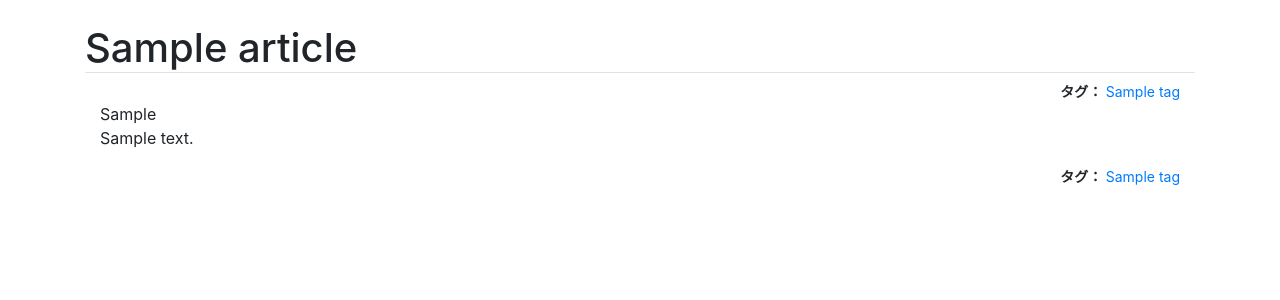
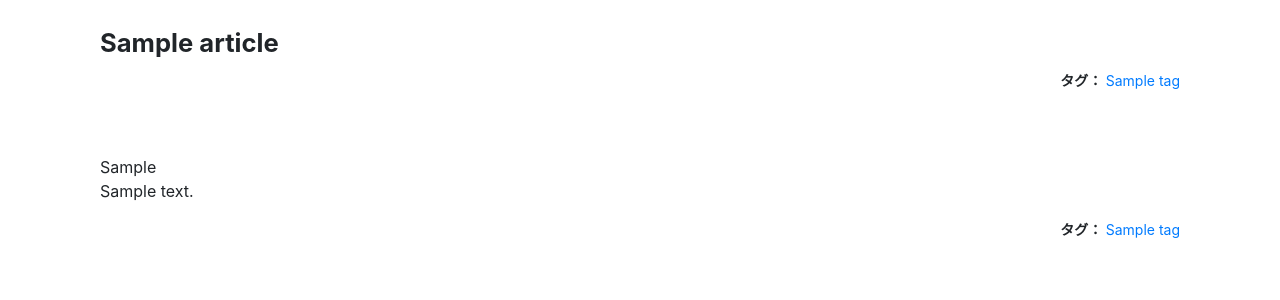
Before and after one commit to unaguna/portfolio-django, a Django app: page /products/1 in a window 1280 px wide. Shown: the top 300 px of the page. Run offline with Django 3.2, Linux system fonts and the light colour scheme; tables that the repository leaves empty hold one stand-in row (values such as "Sample post"); some libraries are stand-ins or nearby versions.

Commit message:
💄記事ページのスタイルを変更

```diff
--- a/cms/static/cms/css/main.css
+++ b/cms/static/cms/css/main.css
@@ -45,3 +45,35 @@
 .product_list__link_row > * {
     margin: 0 0.5rem;
 }
+
+.article_page__container {
+    margin-bottom: 4.0rem;
+}
+
+.article_page__container .article_page__header {
+    margin-bottom: 4.0rem;
+}
+
+.article_page__container h1 {
+    font-size: 1.6em;
+    font-weight: bold;
+    line-height: 1.5;
+}
+
+.article_page__container h2 {
+    font-size: 1.6em;
+    font-weight: bold;
+    line-height: 1.5;
+    border-bottom: 1px solid #ddd;
+    padding-bottom: 0.1em;
+    margin-top: 2.2em;
+    margin-bottom: 2.4rem;
+}
+
+.article_page__container h3 {
+    font-size: 1.4em;
+    font-weight: bold;
+    line-height: 1.5;
+    margin-top: 2.2em;
+    margin-bottom: 2.4rem;
+}
--- a/cms/templates/cms/product.html
+++ b/cms/templates/cms/product.html
@@ -5,8 +5,9 @@
 {% block title %}{{ product.article.title }}{% endblock title %}
 
 {% block content %}
-  <h1 class="mt-4 border-bottom">{{ product.article.title }}</h1>
   <div class="container article_page__container">
+    <div class="article_page__header">
+      <h1 class="mt-4">{{ product.article.title }}</h1>
       <ul class="row tag_list">
         <li class="col-auto tag_list__header">タグ：</li>
         {% for tag in product.article.tag_list.all %}
@@ -16,6 +17,7 @@
           {% if not forloop.last %}<li class="col-auto tag_list__separator">|</li>{% endif %}
         {% endfor %}
       </ul>
+    </div>
     <div class="row">
       <div class="col-12">
         {{ product.article.overview }}
```
Lines whose indentation alone changed are shown as unchanged.
